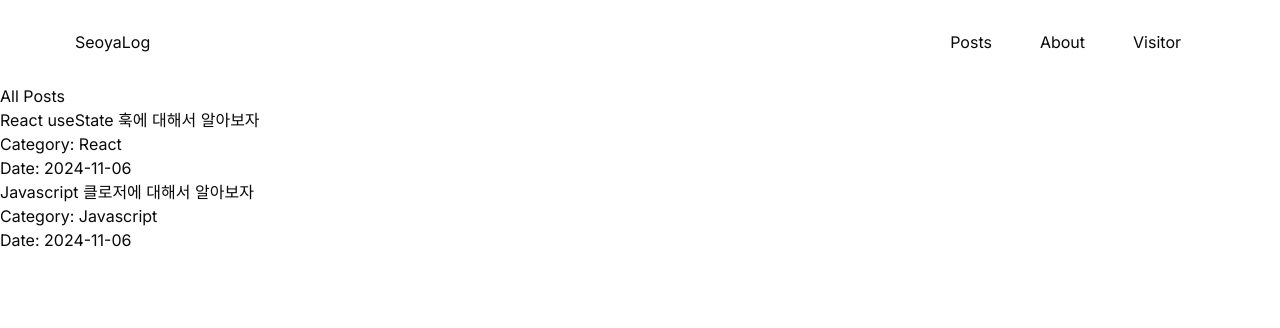
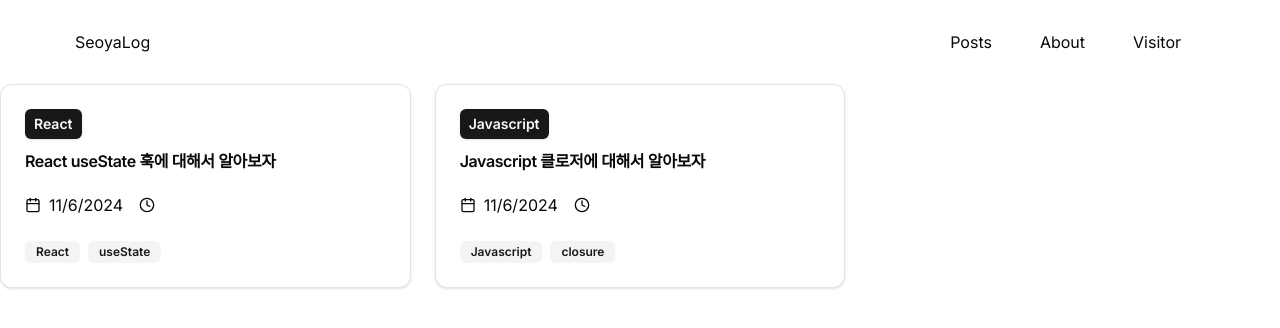
Before and after one commit to SeoHee3478/seoyalog, a Next.js app in the folder seoya-log/: page /posts in a window 1280 px wide. Shown: the top 328 px of the page. Built offline with nearby package versions, Linux system fonts and the light colour scheme.

Commit message:
Feat: 포스트 리스트 페이지 UI 구현

```diff
--- a/seoya-log/src/app/posts/page.tsx
+++ b/seoya-log/src/app/posts/page.tsx
@@ -2,6 +2,15 @@ import fs from "fs";
 import path from "path";
 import matter from "gray-matter";
 import Link from "next/link";
+import {
+  Card,
+  CardContent,
+  CardFooter,
+  CardHeader,
+  CardTitle,
+} from "@/components/ui/card";
+import { Badge } from "@/components/ui/badge";
+import { CalendarIcon, ClockIcon } from "lucide-react";
 
 async function getPosts() {
   const postsDirectory = path.join(process.cwd(), "content");
@@ -17,6 +26,9 @@ async function getPosts() {
       title: data.title,
       category: data.category,
       date: data.date,
+      excerpt: data.excerpt || "",
+      readTime: data.readTime || "",
+      tags: data.tags || [],
       ...data,
     };
   });
@@ -28,19 +40,46 @@ export default async function PostsPage() {
   const posts = await getPosts();
 
   return (
-    <div>
-      <h1>All Posts</h1>
-      <ul>
-        {posts.map((post) => (
-          <li key={post.id}>
-            <Link href={`/posts/${post.category}/${post.id}`}>
-              <h2>{post.title}</h2>
-            </Link>
-            <p>Category: {post.category}</p>
-            <p>Date: {post.date}</p>
-          </li>
-        ))}
-      </ul>
+    <div className="grid gap-6 md:grid-cols-2 lg:grid-cols-3">
+      {posts.map((post) => (
+        <Card key={post.id}>
+          <CardHeader className="flex flex-col">
+            <Badge className="mb-2 text-sm px-2 py-1 w-fit">
+              {post.category}
+            </Badge>
+            <CardTitle>
+              <Link
+                href={`/posts/${post.category}/${post.id}`}
+                className="hover:underline"
+              >
+                {post.title}
+              </Link>
+            </CardTitle>
+          </CardHeader>
+          <CardContent>
+            {post.excerpt && (
+              <p className="text-muted-foreground mb-4">{post.excerpt}</p>
+            )}
+            <div className="flex items-center">
+              <CalendarIcon className="mr-2 h-4 w-4" />
+              <time dateTime={post.date}>
+                {new Date(post.date).toLocaleDateString()}
+              </time>
+              <ClockIcon className="w-4 h-4 ml-4" />
+              <span className="ml-1">{post.readTime}</span>
+            </div>
+          </CardContent>
+          <CardFooter className="flex items-center text-sm text-muted-foreground">
+            <div className="flex flex-wrap gap-2">
+              {post.tags.map((tag: string) => (
+                <Badge key={tag} variant="secondary">
+                  {tag}
+                </Badge>
+              ))}
+            </div>
+          </CardFooter>
+        </Card>
+      ))}
     </div>
   );
 }
```
